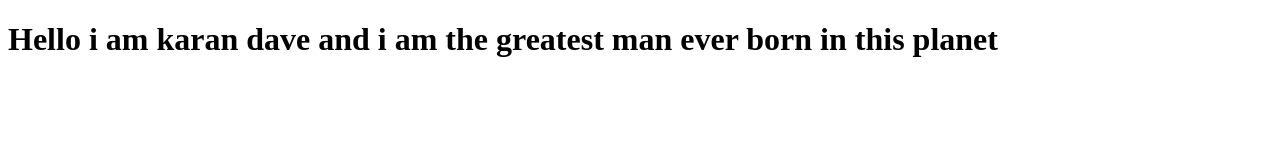
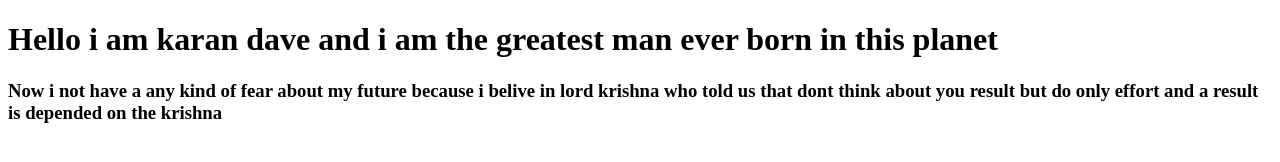
Before and after one commit to developrbhargv/githubtest, a plain HTML site: page index.html in a window 1280 px wide. Drawn offline with Linux system fonts and the light colour scheme.

Commit message:
add a massage in style.css

```diff
--- a/index.html
+++ b/index.html
@@ -8,5 +8,7 @@
 </head>
 <body>
     <h1>Hello i am karan dave and i am the greatest man ever born in this planet</h1>
+
+    <h3>Now i not have a any kind of fear about my future because i belive in lord  krishna who told us that dont think about you result but do only effort and a result is depended on the krishna</h3>
 </body>
 </html>
```
